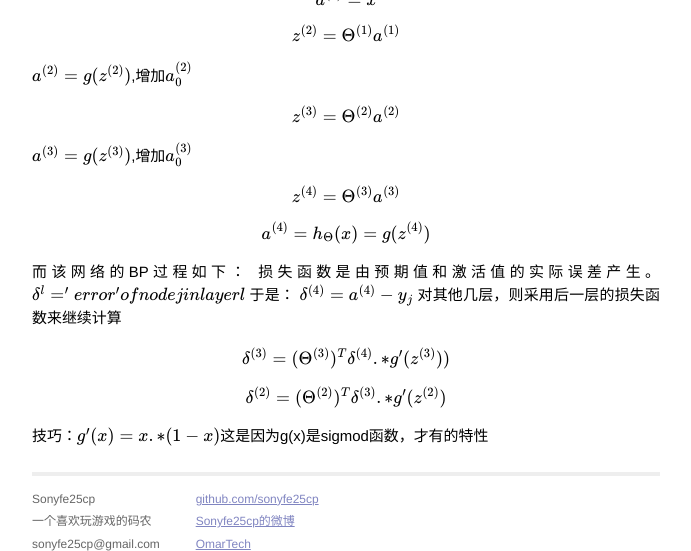
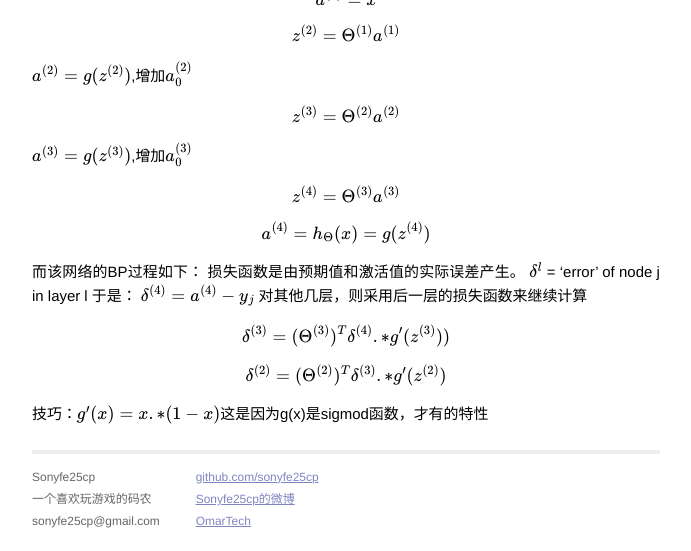
Before and after one commit to sonyfe25cp/sonyfe25cp.github.io, a Jekyll site: the page built from _posts/2014-08-07-Neuron-Network-Backpropagation.md, in a window 1280 px wide and 900 px high, scrolled down 1688 px, cut to the strip 0-551 px from the top of the window. Shown: the whole strip, without its empty margins (294-985 px from the left). Built offline with Jekyll 4.4.1, drawn with Linux system fonts in a browser that asks for light colours; formulas are drawn with MathJax 3; comment, search, counter and statistics services are not loaded.

```diff
--- a/_posts/2014-08-07-Neuron-Network-Backpropagation.md
+++ b/_posts/2014-08-07-Neuron-Network-Backpropagation.md
@@ -52,7 +52,7 @@
 
 而该网络的BP过程如下：
 损失函数是由预期值和激活值的实际误差产生。
-$$\delta^{l} = 'error' of node j in layer l$$
+$$\delta^{l}$$ = 'error' of node j in layer l
 于是：
 $$\delta^{(4)} = a^{(4)} - y_j$$
 对其他几层，则采用后一层的损失函数来继续计算
```
